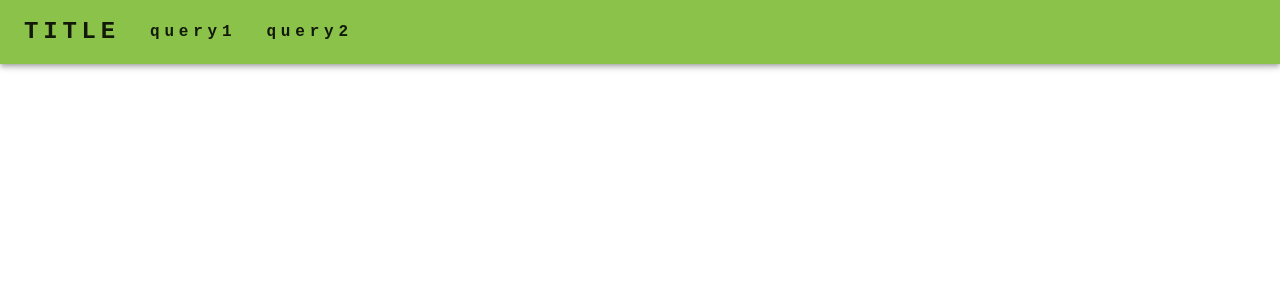
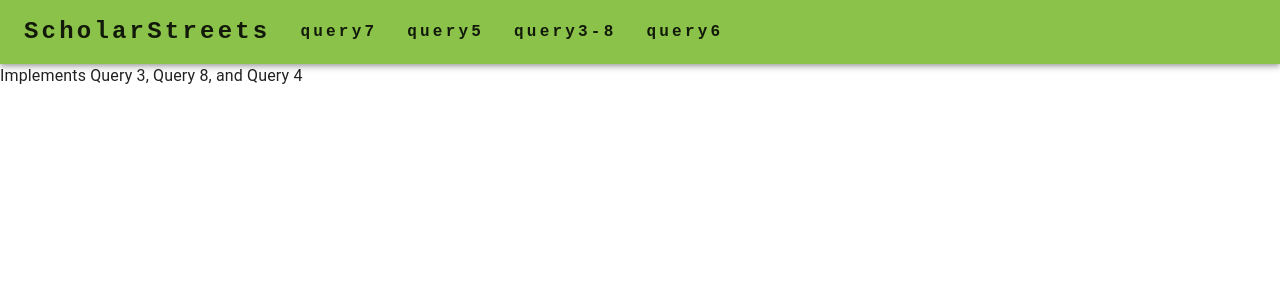
Before and after one commit to AWU0626/CIS-4500-Project, a React (Create React App) app in the folder client/: page /query3-8 in a window 1280 px wide. Before the commit this address had no page. Shown: the top 300 px of the page. Built offline with nearby package versions, Linux system fonts and the light colour scheme.

Commit message:
template pages added for queries

```diff
--- a/client/public/index.html
+++ b/client/public/index.html
@@ -24,7 +24,7 @@
       work correctly both with client-side routing and a non-root public URL.
       Learn how to configure a non-root public URL by running `npm run build`.
     -->
-    <title>Swiftify</title>
+    <title>ScholarStreets</title>
   </head>
   <body>
     <noscript>You need to enable JavaScript to run this app.</noscript>
--- a/client/src/App.js
+++ b/client/src/App.js
@@ -5,8 +5,11 @@ import { lightGreen, orange } from '@mui/material/colors'
 import { createTheme } from "@mui/material/styles";
 
 import NavBar from './components/NavBar';
-
 import HomePage from './pages/HomePage';
+import DetailedFeaturesToCityPage from "./pages/DetailedFeaturesToCityPage";
+import EduGrowthToStatePage from "./pages/EduGrowthToStatePage";
+import SchoolToCityPage from "./pages/SchoolToCityPage";
+import SchoolFilterPage from "./pages/SchoolFilterPage";
 
 // TODO customize the theme
 export const theme = createTheme({
@@ -24,6 +27,10 @@ export default function App() {
         <NavBar />
         <Routes>
           <Route path="/" element={<HomePage />} />
+          <Route path="/query7" element={<DetailedFeaturesToCityPage />} />
+          <Route path="/query5" element={<SchoolToCityPage />} />
+          <Route path="/query3-8" element={<EduGrowthToStatePage />} />
+          <Route path="/query6" element={<SchoolFilterPage />} />
           {/* TODO have to add the other route to the query page and create those query pages*/}
         </Routes>
       </BrowserRouter>
--- a/client/src/components/NavBar.js
+++ b/client/src/components/NavBar.js
@@ -12,7 +12,7 @@ function NavText({ href, text, isMain }) {
         marginRight: '30px',
         fontFamily: 'monospace',
         fontWeight: 700,
-        letterSpacing: '.3rem',
+        letterSpacing: '.2rem',
       }}
     >
       <NavLink
@@ -36,9 +36,11 @@ export default function NavBar() {
     <AppBar position='static'>
       <Container maxWidth='xl'>
         <Toolbar disableGutters>
-          <NavText href='/' text='TITLE' isMain />
-          <NavText href='/query1' text='query1' /> {/* have to change Query1 name to something else, they do not do anything yet */}
-          <NavText href='/query2' text='query2' /> {/* have to change Query2 name to something else, they do not do anything yet */}
+          <NavText href='/' text='ScholarStreets' isMain />
+          <NavText href='/query7' text='query7' />
+          <NavText href='/query5' text='query5' />
+          <NavText href='/query3-8' text='query3-8' />
+          <NavText href='/query6' text='query6' />
         </Toolbar>
       </Container>
     </AppBar>
--- /dev/null
+++ b/client/src/pages/DetailedFeaturesToCityPage.jsx
@@ -0,0 +1,12 @@
+import React from "react";
+import axios from 'axios';
+
+const config = require('../config.json');
+
+export default function DetailedFeaturesToCityPage() {
+    return (
+        <div className="body">
+            <p>Implements Query 7, Query 2</p>
+        </div>
+    );
+}
--- /dev/null
+++ b/client/src/pages/EduGrowthToStatePage.jsx
@@ -0,0 +1,12 @@
+import React from "react";
+import axios from 'axios';
+
+const config = require('../config.json');
+
+export default function EduGrowthToStatePage() {
+    return (
+        <div className="body">
+            Implements Query 3, Query 8, and Query 4
+        </div>
+    );
+}
--- a/client/src/pages/HomePage.js
+++ b/client/src/pages/HomePage.jsx
@@ -22,6 +22,10 @@ export default function HomePage() {
   }, []);
 
   return (
-    <h1>{homeTitle}</h1>
+    <div>
+      <h1>{homeTitle}</h1>
+      Implements Query 1
+    </div>
+
   );
 };
--- /dev/null
+++ b/client/src/pages/SchoolFilterPage.jsx
@@ -0,0 +1,12 @@
+import React from "react";
+import axios from 'axios';
+
+const config = require('../config.json');
+
+export default function SchoolFilterPage() {
+    return (
+        <div className="body">
+            Implements Query 6, Query 9, Query 10
+        </div>
+    );
+}
--- /dev/null
+++ b/client/src/pages/SchoolToCityPage.jsx
@@ -0,0 +1,13 @@
+import React from "react";
+import axios from 'axios';
+
+
+const config = require('../config.json');
+
+export default function SchoolToCityPage() {
+    return (
+        <div className="body">
+            Implements Query 5, Query 2
+        </div>
+    );
+}
```
